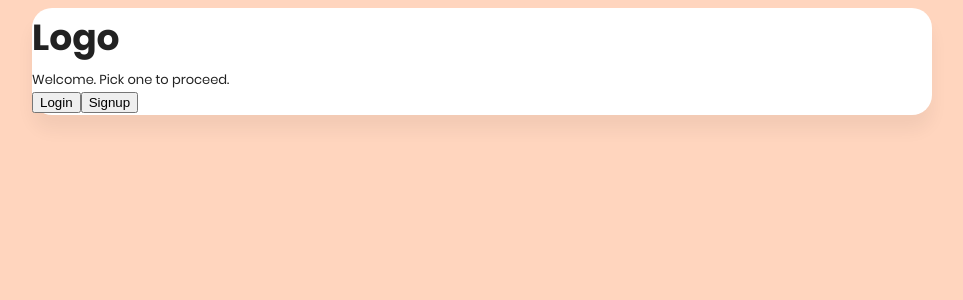
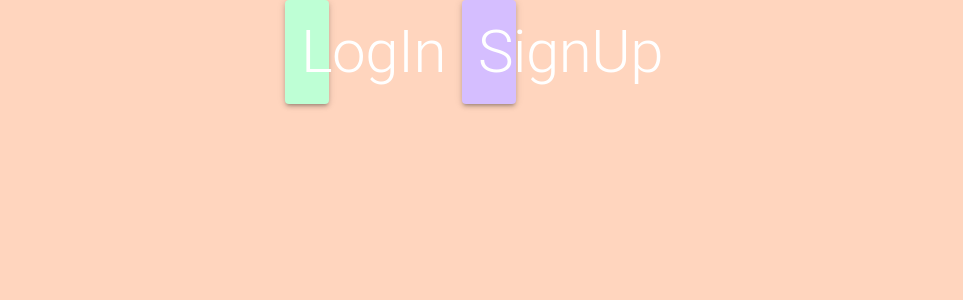
Before and after one commit to AlyAzeemi/ReactJS-front-end-exercise, a React (Create React App) app: page / in a window 1280 px wide. Shown: the top 300 px of the page, without its empty margins (158-1121 px from the left). Built offline with nearby package versions, Linux system fonts and the light colour scheme.

Commit message:
remaking landing page

```diff
--- a/package.json
+++ b/package.json
@@ -3,6 +3,7 @@
   "version": "0.1.0",
   "private": true,
   "dependencies": {
+    "@material-ui/core": "^4.12.2",
     "@testing-library/jest-dom": "^5.14.1",
     "@testing-library/react": "^11.2.7",
     "@testing-library/user-event": "^12.8.3",
--- a/src/App.js
+++ b/src/App.js
@@ -1,5 +1,4 @@
 import "./App.css";
-
 import {
   BrowserRouter as Router,
   Route,
--- a/src/components/login/LandingPage.js
+++ b/src/components/login/LandingPage.js
@@ -1,18 +1,54 @@
 import { Link } from "react-router-dom";
-import Header from "./Header";
+import { Grid } from "@material-ui/core";
+import { makeStyles } from "@material-ui/core/styles";
+import { Paper } from "@material-ui/core";
+import { Container } from "@material-ui/core";
+import { Typography } from "@material-ui/core";
+
+const useStyles = makeStyles((theme) => ({
+  root: {
+    flexGrow: 1,
+    alignItems: "center",
+    direction: "row",
+    justifyContent: "center",
+  },
+  paperSignUp: {
+    backgroundColor: "#D5BEFF",
+    padding: theme.spacing(2),
+    textAlign: "center",
+    width: "500",
+    height: "300",
+  },
+  paperLogIn: {
+    backgroundColor: "#BEFFD5",
+    padding: theme.spacing(2),
+    textAlign: "center",
+    width: "500",
+    height: "300",
+  },
+  control: {
+    padding: theme.spacing(2),
+  },
+}));
 
 const LandingPage = () => {
+  const classes = useStyles();
   return (
-    <div className="container">
-      <Header />
-      <header className="header">Welcome. Pick one to proceed.</header>
-      <Link to="/login">
-        <button className="btn btn-block">Login</button>
-      </Link>
-      <Link to="/signup">
-        <button className="btn btn-block">Signup</button>
-      </Link>
-    </div>
+    <Container>
+      <Grid container className={classes.root} spacing={2}>
+        {["LogIn", "SignUp"].map((text) => (
+          <Link to={`/${text}`} style={{ textDecoration: "none" }}>
+            <Grid item xs={12} md={6} lg={3}>
+              <Paper className={classes[`paper${text}`]} elevation={3}>
+                <Typography variant="h2" style={{ color: "white" }}>
+                  {text}
+                </Typography>
+              </Paper>
+            </Grid>
+          </Link>
+        ))}
+      </Grid>
+    </Container>
   );
 };
 
```
Also changed, not shown: 1 other file (tests, documents, lock files or other folders).
